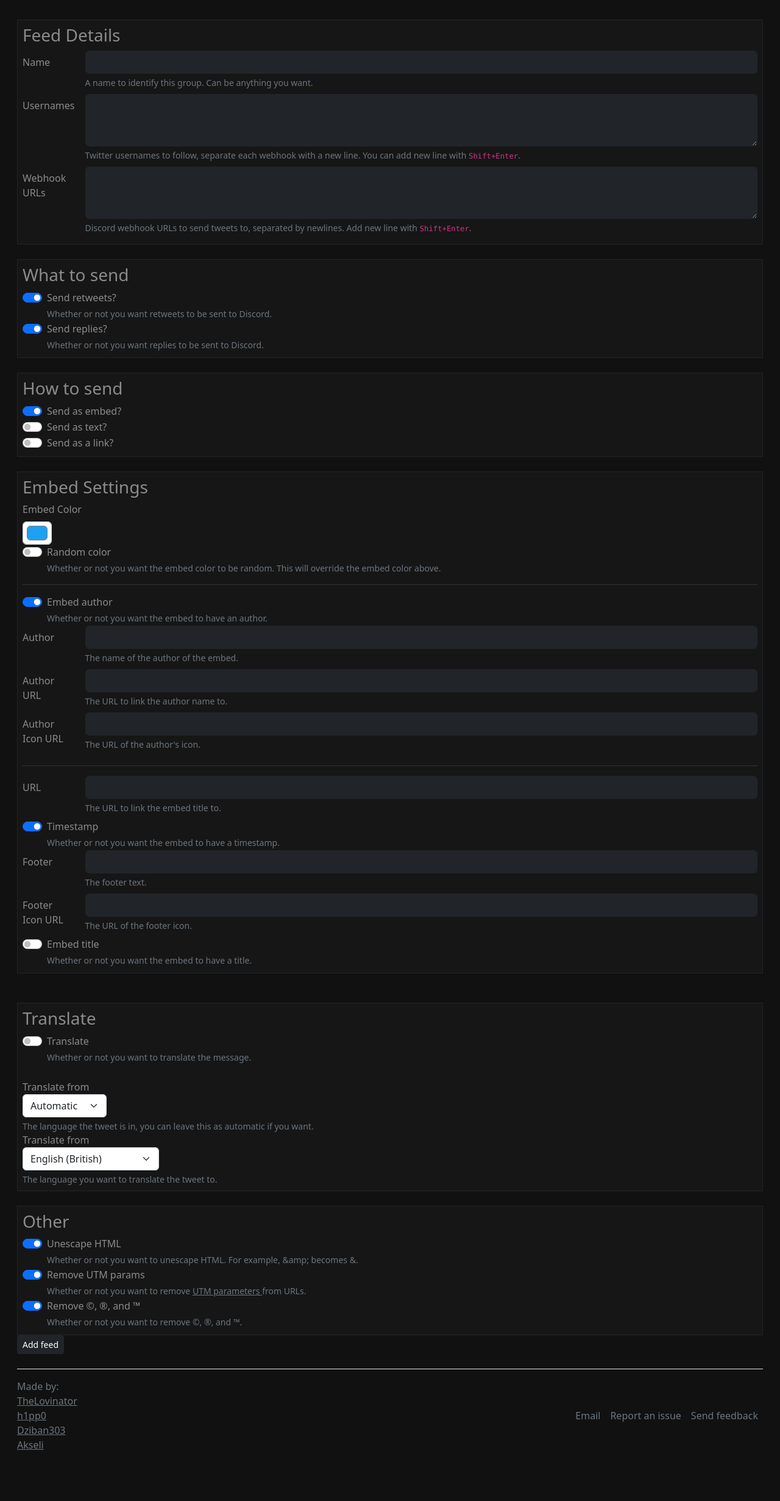
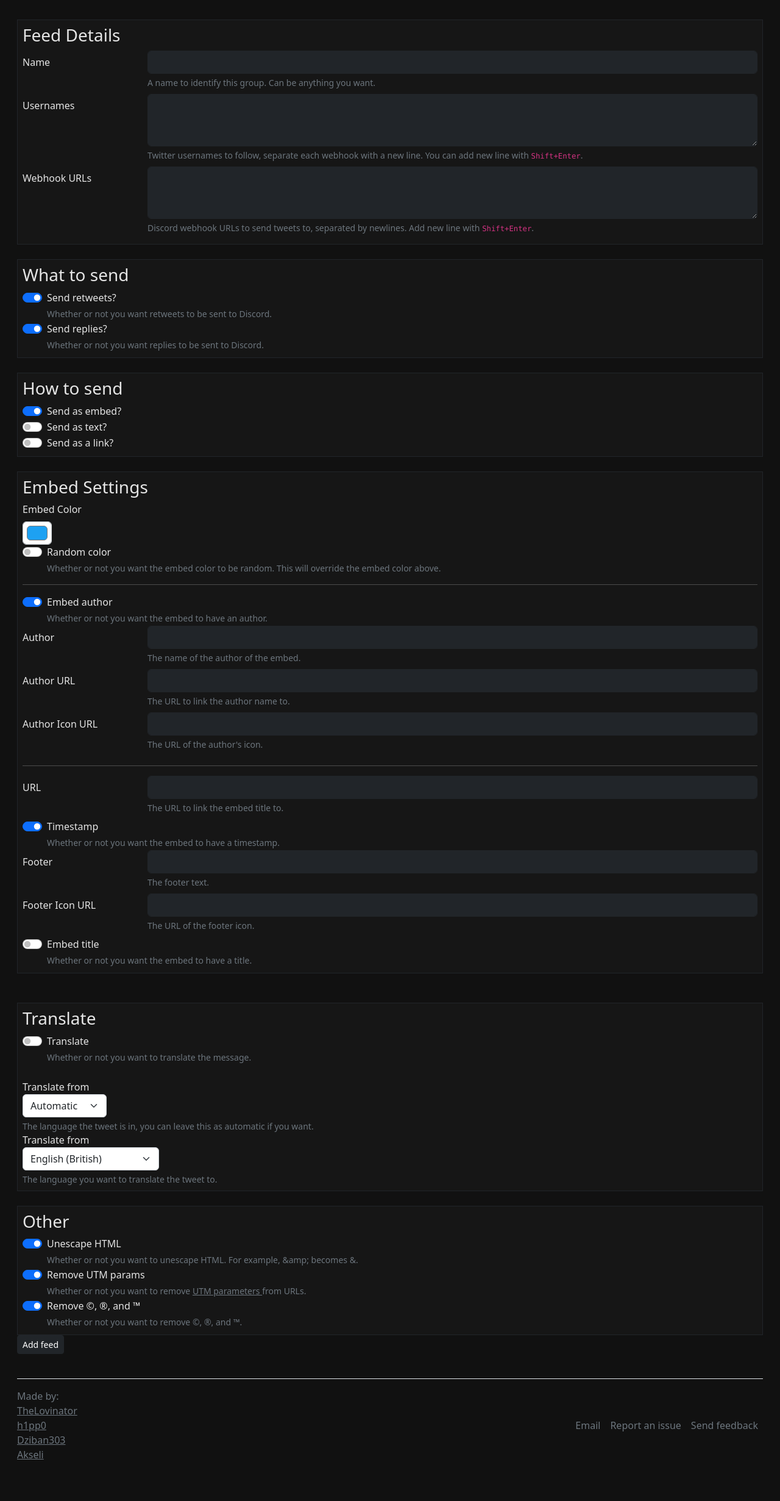
Before and after one commit to TheLovinator1/discord-twitter-webhooks, a FastAPI app: page /add in a window 1280 px wide. Shown: the part 57-2518 px from the top of the page at 61% size. Before the commit the page ends 2434 px from the top, so only its background shows below. Run offline with FastAPI, Linux system fonts and the light colour scheme.

Commit message:
Improve CSS

```diff
--- a/discord_twitter_webhooks/static/style.css
+++ b/discord_twitter_webhooks/static/style.css
@@ -1,5 +1,6 @@
 body {
     background: #111111;
+    color: #E5E5E5;
 }
 
 .border {
--- a/discord_twitter_webhooks/templates/add/1_feed_details.html
+++ b/discord_twitter_webhooks/templates/add/1_feed_details.html
@@ -2,8 +2,8 @@
     <h3>Feed Details</h3>
     {# Group name #}
     <div class="row pb-2">
-        <label for="name" class="col-sm-1 col-form-label">Name</label>
-        <div class="col-sm-11">
+        <label for="name" class="col-sm-2 col-form-label">Name</label>
+        <div class="col-sm-10">
             <input
                     name="name"
                     type="text"
@@ -19,8 +19,8 @@
 
     {# Twitter usernames #}
     <div class="row pb-2">
-        <label for="usernames" class="col-sm-1 col-form-label">Usernames</label>
-        <div class="col-sm-11">
+        <label for="usernames" class="col-sm-2 col-form-label">Usernames</label>
+        <div class="col-sm-10">
       <textarea
               name="usernames"
               class="form-control bg-dark border-dark text-muted"
@@ -35,8 +35,8 @@
 
     {# Webhooks #}
     <div class="row pb-2">
-        <label for="webhooks" class="col-sm-1 col-form-label">Webhook URLs</label>
-        <div class="col-sm-11">
+        <label for="webhooks" class="col-sm-2 col-form-label">Webhook URLs</label>
+        <div class="col-sm-10">
       <textarea
               name="webhooks"
               class="form-control bg-dark border-dark text-muted"
--- a/discord_twitter_webhooks/templates/add/2_what_to_send.html
+++ b/discord_twitter_webhooks/templates/add/2_what_to_send.html
@@ -2,6 +2,7 @@
     <h3>What to send</h3>
     {# Include retweets? #}
     <div class="form-check form-switch">
+        <label class="form-check-label" for="send_retweets">Send retweets?</label>
         <input
                 class="form-check-input"
                 type="checkbox"
@@ -11,7 +12,6 @@
                 value="True"
                 {% if settings.send_retweets %}checked{% endif %}
         />
-        <label class="form-check-label" for="send_retweets">Send retweets?</label>
         <div id="url_help" class="form-text">
             Whether or not you want retweets to be sent to Discord.
         </div>
@@ -19,6 +19,7 @@
 
     {# Include replies? #}
     <div class="form-check form-switch">
+        <label class="form-check-label" for="send_replies">Send replies?</label>
         <input
                 class="form-check-input"
                 type="checkbox"
@@ -28,7 +29,6 @@
                 value="True"
                 {% if settings.send_replies %}checked{% endif %}
         />
-        <label class="form-check-label" for="send_replies">Send replies?</label>
         <div id="url_help" class="form-text">
             Whether or not you want replies to be sent to Discord.
         </div>
--- a/discord_twitter_webhooks/templates/add/3_how_to_send.html
+++ b/discord_twitter_webhooks/templates/add/3_how_to_send.html
@@ -2,6 +2,7 @@
     <h3>How to send</h3>
     {# Send embed #}
     <div class="form-check form-switch">
+        <label class="form-check-label" for="send_as_embed">Send as embed?</label>
         <input class="form-check-input"
                type="checkbox"
                role="switch"
@@ -9,10 +10,10 @@
                id="send_as_embed"
                {% if settings.send_as_embed %}checked{% endif %}
                value="True"/>
-        <label class="form-check-label" for="send_as_embed">Send as embed?</label>
     </div>
     {# Send text #}
     <div class="form-check form-switch">
+        <label class="form-check-label" for="send_as_text">Send as text?</label>
         <input class="form-check-input"
                type="checkbox"
                role="switch"
@@ -20,10 +21,10 @@
                id="send_as_text"
                {% if settings.send_as_text %}checked{% endif %}
                value="True"/>
-        <label class="form-check-label" for="send_as_text">Send as text?</label>
     </div>
     {# Send only link #}
     <div class="form-check form-switch">
+        <label class="form-check-label" for="send_as_link">Send as a link?</label>
         <input class="form-check-input"
                type="checkbox"
                role="switch"
@@ -31,6 +32,5 @@
                id="send_as_link"
                {% if settings.send_as_link %}checked{% endif %}
                value="True"/>
-        <label class="form-check-label" for="send_as_link">Send as a link?</label>
     </div>
 </div>
--- a/discord_twitter_webhooks/templates/add/4_embed_settings.html
+++ b/discord_twitter_webhooks/templates/add/4_embed_settings.html
@@ -9,9 +9,9 @@
             {% if settings.embed_color %}value="{{ settings.embed_color }}"{% endif %}
             class="form-control form-control-color"
     />
-
     {# Random color #}
     <div class="form-check form-switch">
+        <label class="form-check-label" for="random_color">Random color</label>
         <input
                 class="form-check-input"
                 type="checkbox"
@@ -21,7 +21,6 @@
                 value="True"
                 {% if settings.embed_color == "random" %}checked{% endif %}
         />
-        <label class="form-check-label" for="random_color">Random color</label>
         <div id="random_color_help" class="form-text">
             Whether or not you want the embed color to be random. This will override
             the embed color above.
@@ -31,6 +30,7 @@
 
     {# Show author #}
     <div class="form-check form-switch">
+        <label class="form-check-label" for="embed_show_author">Embed author</label>
         <input
                 class="form-check-input"
                 type="checkbox"
@@ -40,7 +40,6 @@
                 value="True"
                 {% if settings.embed_show_author %}checked{% endif %}
         />
-        <label class="form-check-label" for="embed_show_author">Embed author</label>
         <div id="embed_show_author_help" class="form-text">
             Whether or not you want the embed to have an author.
         </div>
@@ -48,8 +47,8 @@
 
     {# Author name #}
     <div class="row pb-2">
-        <label for="embed_author_name" class="col-sm-1 col-form-label">Author</label>
-        <div class="col-sm-11">
+        <label for="embed_author_name" class="col-sm-2 col-form-label">Author</label>
+        <div class="col-sm-10">
             <input
                     name="embed_author_name"
                     type="text"
@@ -65,8 +64,8 @@
 
     {# Author URL #}
     <div class="row pb-2">
-        <label for="embed_author_url" class="col-sm-1 col-form-label">Author URL</label>
-        <div class="col-sm-11">
+        <label for="embed_author_url" class="col-sm-2 col-form-label">Author URL</label>
+        <div class="col-sm-10">
             <input
                     name="embed_author_url"
                     type="text"
@@ -82,8 +81,8 @@
 
     {# Author icon URL #}
     <div class="row pb-2">
-        <label for="embed_author_icon_url" class="col-sm-1 col-form-label">Author Icon URL</label>
-        <div class="col-sm-11">
+        <label for="embed_author_icon_url" class="col-sm-2 col-form-label">Author Icon URL</label>
+        <div class="col-sm-10">
             <input
                     name="embed_author_icon_url"
                     type="text"
@@ -100,8 +99,8 @@
 
     {# Embed URL #}
     <div class="row pb-2">
-        <label for="embed_url" class="col-sm-1 col-form-label">URL</label>
-        <div class="col-sm-11">
+        <label for="embed_url" class="col-sm-2 col-form-label">URL</label>
+        <div class="col-sm-10">
             <input
                     name="embed_url"
                     type="text"
@@ -134,8 +133,8 @@
 
     {# Footer text #}
     <div class="row pb-2">
-        <label for="embed_footer_text" class="col-sm-1 col-form-label">Footer</label>
-        <div class="col-sm-11">
+        <label for="embed_footer_text" class="col-sm-2 col-form-label">Footer</label>
+        <div class="col-sm-10">
             <input
                     name="embed_footer_text"
                     type="text"
@@ -149,10 +148,10 @@
 
     {# Footer icon URL #}
     <div class="row pb-2">
-        <label for="embed_footer_icon_url" class="col-sm-1 col-form-label"
+        <label for="embed_footer_icon_url" class="col-sm-2 col-form-label"
         >Footer Icon URL</label
         >
-        <div class="col-sm-11">
+        <div class="col-sm-10">
             <input
                     name="embed_footer_icon_url"
                     type="text"
--- a/discord_twitter_webhooks/templates/add/5_send_link.html
+++ b/discord_twitter_webhooks/templates/add/5_send_link.html
@@ -2,6 +2,7 @@
     <h3>Send link settings</h3>
     {# Send link preview #}
     <div class="form-check form-switch">
+        <label class="form-check-label" for="send_as_link_preview">Send link preview</label>
         <input
                 class="form-check-input"
                 type="checkbox"
@@ -10,7 +11,6 @@
                 name="send_as_link_preview"
                 {% if settings.send_as_link_preview %}checked{% endif %}
         />
-        <label class="form-check-label" for="send_as_link_preview">Send link preview</label>
         <div id="send_as_link_preview_help" class="form-text">
             Whether or not you want the link to have a preview.
         </div>
--- a/discord_twitter_webhooks/templates/add/6_translate.html
+++ b/discord_twitter_webhooks/templates/add/6_translate.html
@@ -2,6 +2,7 @@
     <h3>Translate</h3>
     {# Should translate? #}
     <div class="form-check form-switch">
+        <label class="form-check-label" for="translate">Translate</label>
         <input class="form-check-input"
                type="checkbox"
                role="switch"
@@ -10,7 +11,6 @@
                value="True"
                {% if settings.translate %}checked{% endif %}
         />
-        <label class="form-check-label" for="translate">Translate</label>
         <div id="translate_help" class="form-text">Whether or not you want to translate the message.</div>
     </div>
     <br/>
--- a/discord_twitter_webhooks/templates/add/8_other.html
+++ b/discord_twitter_webhooks/templates/add/8_other.html
@@ -2,6 +2,7 @@
     <h3>Other</h3>
     {# Unescape HTML #}
     <div class="form-check form-switch">
+        <label class="form-check-label" for="unescape_html">Unescape HTML</label>
         <input class="form-check-input"
                type="checkbox"
                role="switch"
@@ -10,7 +11,6 @@
                value="True"
                {% if settings.unescape_html %}checked{% endif %}
         />
-        <label class="form-check-label" for="unescape_html">Unescape HTML</label>
         <div id="unescape_html_help" class="form-text">
             Whether or not you want to unescape HTML. For example, &amp;amp; becomes
             &.
@@ -19,6 +19,7 @@
 
     {# Remove UTM #}
     <div class="form-check form-switch">
+        <label class="form-check-label" for="remove_utm">Remove UTM params</label>
         <input class="form-check-input"
                type="checkbox"
                role="switch"
@@ -27,7 +28,6 @@
                value="True"
                {% if settings.remove_utm %}checked{% endif %}
         />
-        <label class="form-check-label" for="remove_utm">Remove UTM params</label>
         <div id="remove_utm_help" class="form-text">
             Whether or not you want to remove <a class="text-muted"
                                                  href="https://en.wikipedia.org/wiki/UTM_parameters">UTM parameters </a>
@@ -37,6 +37,7 @@
 
     {# Remove copyright symbols #}
     <div class="form-check form-switch">
+        <label class="form-check-label" for="remove_copyright">Remove &copy;, &reg;, and &trade;</label>
         <input class="form-check-input"
                type="checkbox"
                role="switch"
@@ -45,7 +46,6 @@
                value="True"
                {% if settings.remove_copyright %}checked{% endif %}
         />
-        <label class="form-check-label" for="remove_utm">Remove &copy;, &reg;, and &trade;</label>
         <div id="remove_copyright_help" class="form-text">Whether or not you want to remove &copy;, &reg;, and
             &trade;.
         </div>
--- a/discord_twitter_webhooks/templates/base.html
+++ b/discord_twitter_webhooks/templates/base.html
@@ -22,13 +22,15 @@
     {% block head %}
     {% endblock head %}
 </head>
-<body class="text-white-50">
+<body>
 {% include "nav.html" %}
 <div class="p-2 mb-2">
     <div class="container-fluid">
         <div class="d-grid p-2">
             {% block content %}
             {% endblock content %}
+        </div>
+        <div class="d-grid p-2">
             <footer class="d-flex flex-wrap justify-content-between align-items-center py-3 my-4 border-top">
                 <p class="col-md-4 mb-0 text-muted d-none d-md-block">
                     Made by:
```
Also changed, not shown: discord_twitter_webhooks/templates/settings.html (+7 -15 lines).
